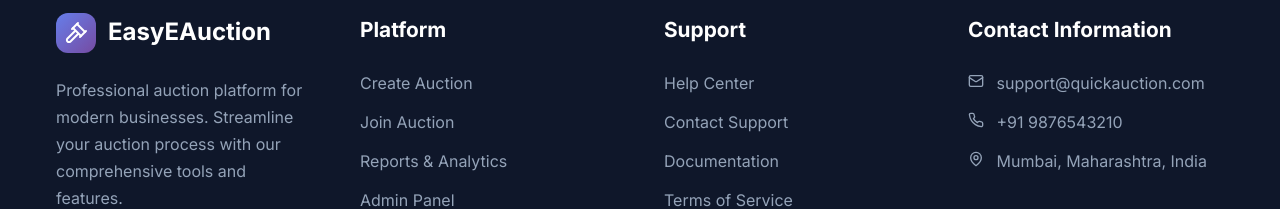
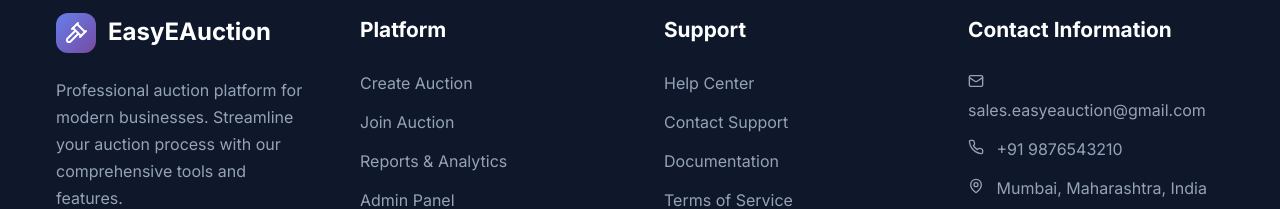
Before and after one commit to Poojamasne/Frontend_Auction, a React (Create React App) app: page / in a window 1280 px wide. Shown: the part 4166-4375 px from the top of the page. Built offline with nearby package versions, Linux system fonts and the light colour scheme; no server answers; the HTML template or start-up script is replaced by a standard one.

Commit message:
landing change

```diff
--- a/src/components/LandingPage/LandingPageSimple.tsx
+++ b/src/components/LandingPage/LandingPageSimple.tsx
@@ -559,7 +559,7 @@ const LandingPage: React.FC = () => {
               <ul>
                 <li>
                   <Mail className="w-4 h-4 inline-block mr-2" />{" "}
-                  support@quickauction.com
+                  sales.easyeauction@gmail.com
                 </li>
                 <li>
                   <Phone className="w-4 h-4 inline-block mr-2" /> +91 9876543210
```
